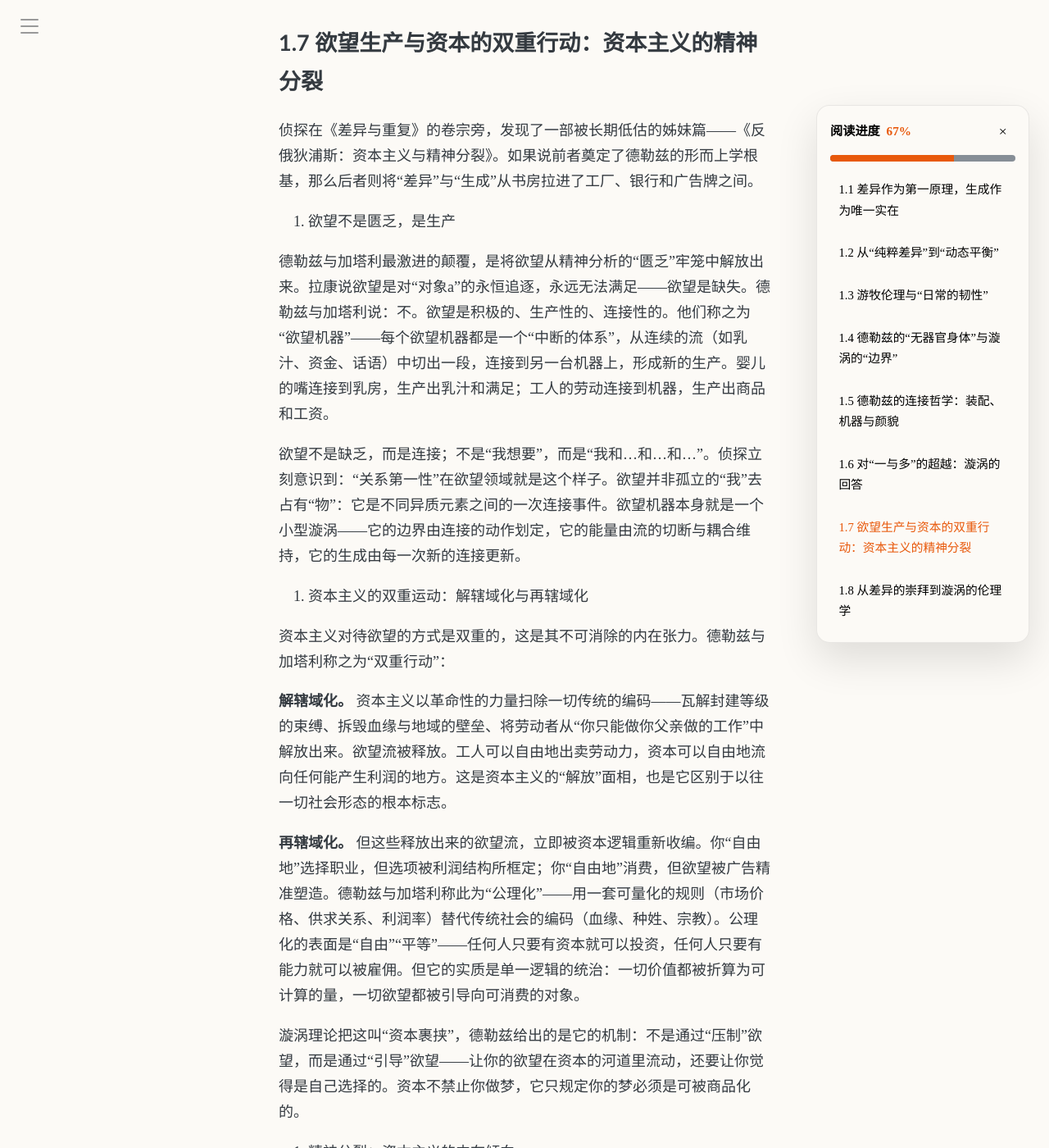
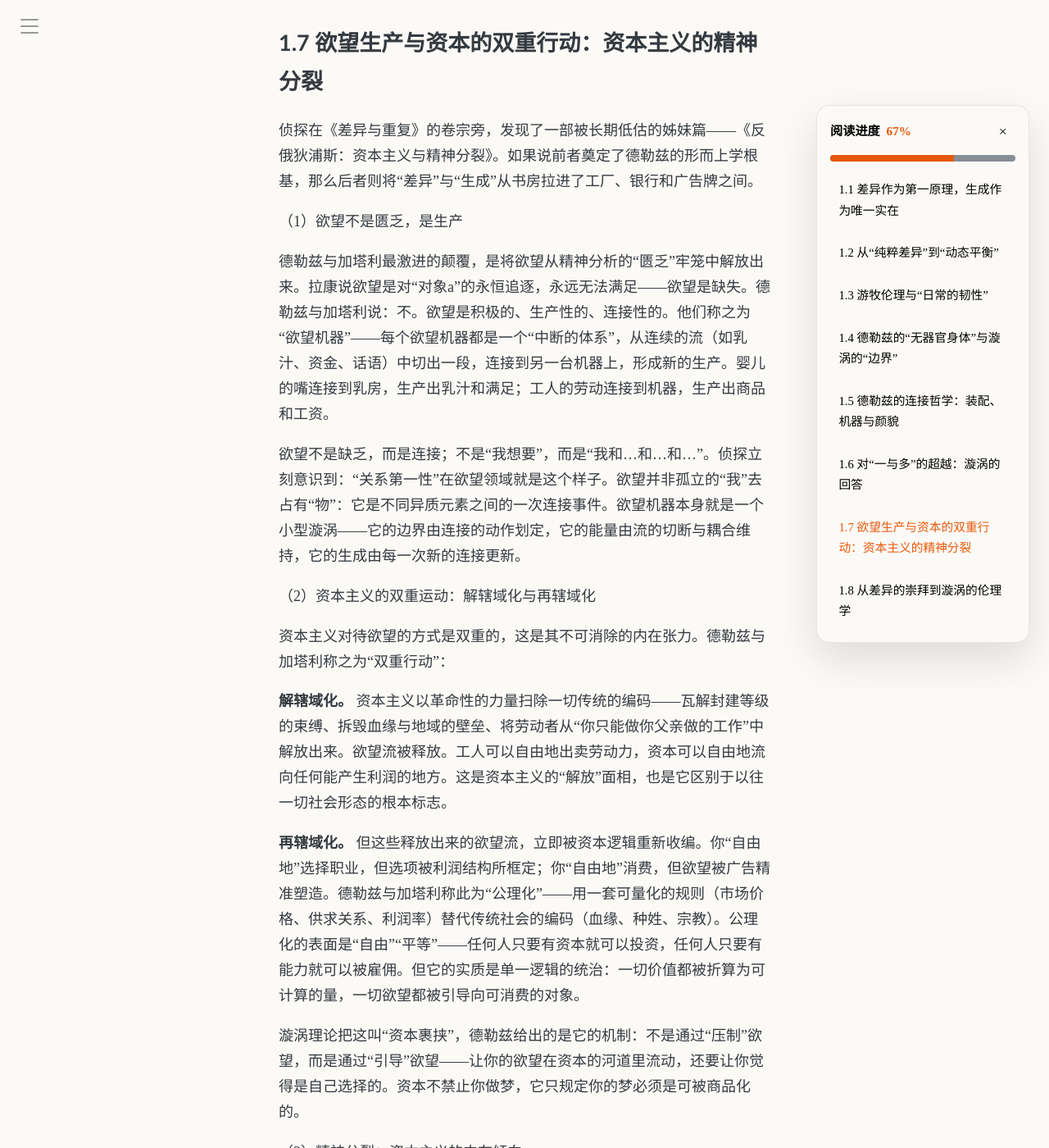
Before and after one commit to symphonyh/symphonyh.github.io, a Jekyll site: the page built from _posts/2026-06-30-德勒兹.md, in a window 1280 px wide and 1400 px high, scrolled down 6515 px. Shown: the whole window at 82% size. Built offline with Jekyll 4.4.1, drawn with Linux system fonts in a browser that asks for light colours; comment, search, counter and statistics services are not loaded; some of the changed text lies outside the part shown.

Commit message:
德勒兹、马克思：论点编号从 markdown 列列表改为全角（N）正文行
kramdown 不认有序列表的起始号：被段落隔开的每个 “N. xxx” 都渲染成独立 <ol>，
四行在线上全部显示为「1.」。改成全角（1）–（4）后编号是文字，不再由渲染器重排，
同时与人文篇（文明、说得着）现有的（1）（2）（3）写法统一。

```diff
--- a/_posts/2026-06-30-德勒兹.md
+++ b/_posts/2026-06-30-德勒兹.md
@@ -119,13 +119,13 @@ comments: true
 
 侦探在《差异与重复》的卷宗旁，发现了一部被长期低估的姊妹篇——《反俄狄浦斯：资本主义与精神分裂》。如果说前者奠定了德勒兹的形而上学根基，那么后者则将“差异”与“生成”从书房拉进了工厂、银行和广告牌之间。
 
-1. 欲望不是匮乏，是生产
+（1）欲望不是匮乏，是生产
 
 德勒兹与加塔利最激进的颠覆，是将欲望从精神分析的“匮乏”牢笼中解放出来。拉康说欲望是对“对象a”的永恒追逐，永远无法满足——欲望是缺失。德勒兹与加塔利说：不。欲望是积极的、生产性的、连接性的。他们称之为“欲望机器”——每个欲望机器都是一个“中断的体系”，从连续的流（如乳汁、资金、话语）中切出一段，连接到另一台机器上，形成新的生产。婴儿的嘴连接到乳房，生产出乳汁和满足；工人的劳动连接到机器，生产出商品和工资。
 
 欲望不是缺乏，而是连接；不是“我想要”，而是“我和…和…和…”。侦探立刻意识到：“关系第一性”在欲望领域就是这个样子。欲望并非孤立的“我”去占有“物”：它是不同异质元素之间的一次连接事件。欲望机器本身就是一个小型漩涡——它的边界由连接的动作划定，它的能量由流的切断与耦合维持，它的生成由每一次新的连接更新。
 
-2. 资本主义的双重运动：解辖域化与再辖域化
+（2）资本主义的双重运动：解辖域化与再辖域化
 
 资本主义对待欲望的方式是双重的，这是其不可消除的内在张力。德勒兹与加塔利称之为“双重行动”：
 
@@ -135,7 +135,7 @@ comments: true
 
 漩涡理论把这叫“资本裹挟”，德勒兹给出的是它的机制：不是通过“压制”欲望，而是通过“引导”欲望——让你的欲望在资本的河道里流动，还要让你觉得是自己选择的。资本不禁止你做梦，它只规定你的梦必须是可被商品化的。
 
-3. 精神分裂：资本主义的内在倾向
+（3）精神分裂：资本主义的内在倾向
 
 德勒兹与加塔利用“精神分裂”来命名这个双重运动的后果。这不是临床意义上的疾病，而是资本主义最深处的那条界限——它在主体身上同时产生了两种相反的效应：
 
@@ -149,7 +149,7 @@ comments: true
 
 “资本主义不像传统专制那样‘禁止’欲望——它聪明得多。它释放欲望，让欲望在它的河道里流动，然后在入海口竖起一座叫做‘消费’的水坝，将欲望的潮汐转化为利润的电流。精神分裂是这条河道的裂缝。德勒兹与加塔利蹲在裂缝边，朝里面喊：游出去，别只在河道里转。但他们没有告诉你：游出去之后，河道外面，是一片干涸的沙漠，还是另一条河流？精神分裂者常常困在裂缝与干涸之间——既有出去的冲动，又不知道往哪里去。”
 
-4. 与“漩涡之在”的对接：从精神分裂到选择性张力
+（4）与“漩涡之在”的对接：从精神分裂到选择性张力
 
 德勒兹与加塔利的“精神分裂分析”，和漩涡理论里的“资本裹挟”，是同一件事的两面：
 
```
Also changed, not shown: _posts/2026-07-05-马克思.md (+3 -3 lines).
